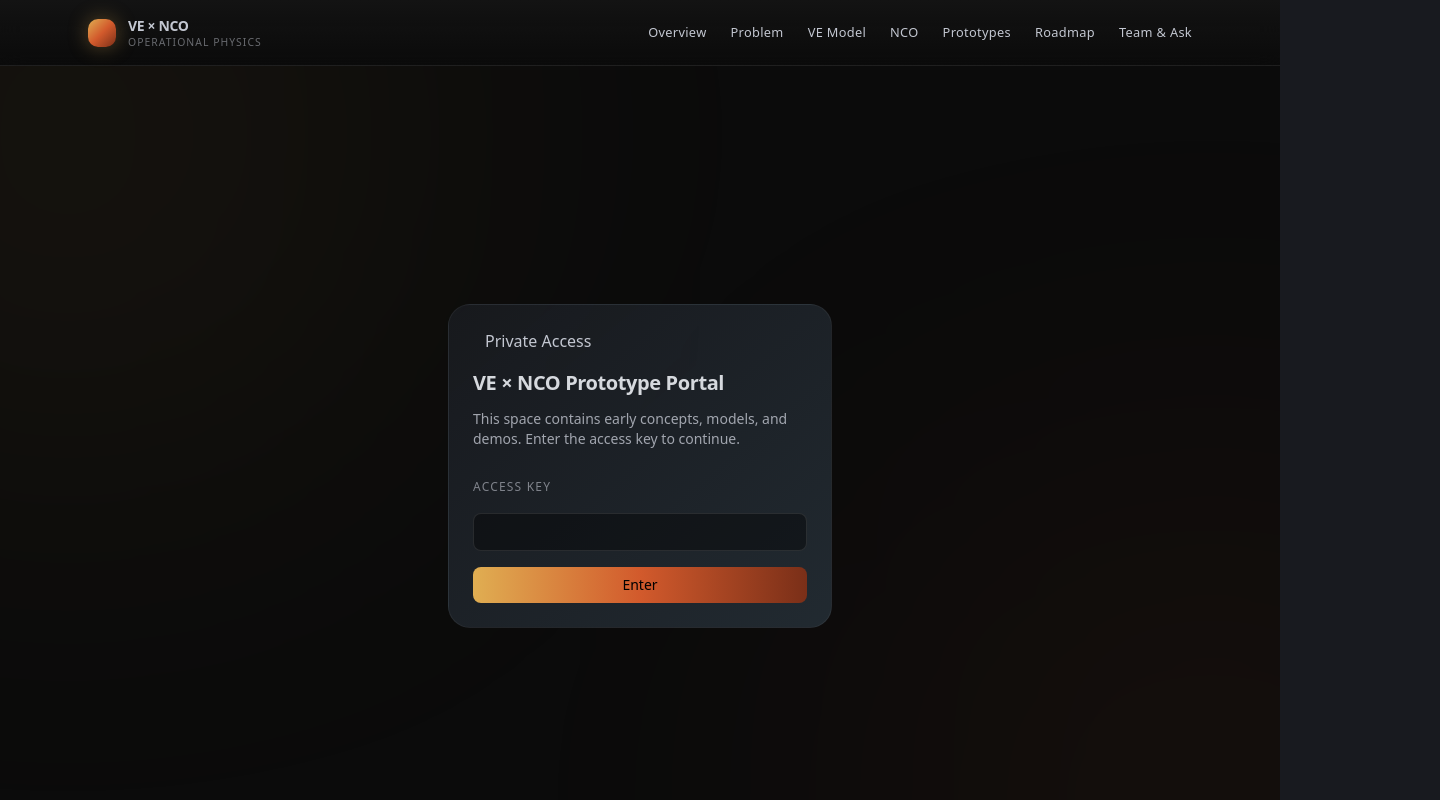
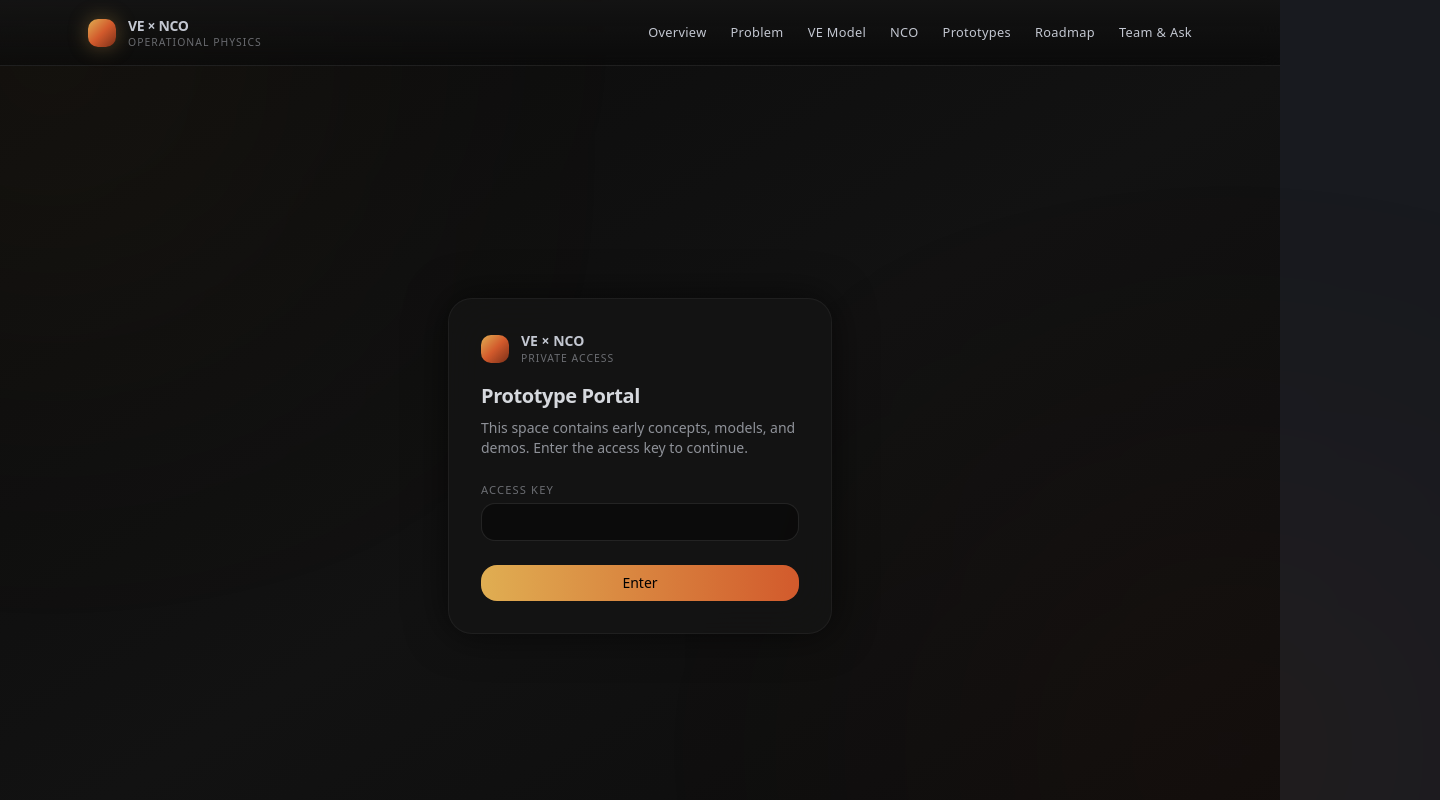
Before and after one commit to VertandErnie/vexnco-site, a Next.js app: page /login in a window 1280 px wide. Shown: the top 800 px of the page, 1440 px wide, since content can reach past the window. Built offline with nearby package versions, Linux system fonts and the light colour scheme.

Commit message:
Update page.jsx

```diff
--- a/app/login/page.jsx
+++ b/app/login/page.jsx
@@ -24,65 +24,57 @@ export default function LoginPage() {
   }
 
   return (
-    <div className="min-h-screen flex items-center justify-center relative overflow-hidden">
-      {/* Ambient glow */}
-      <div className="pointer-events-none absolute -top-48 -left-48 h-[520px] w-[520px] rounded-full bg-molten/10 blur-[200px]" />
-      <div className="pointer-events-none absolute -bottom-48 -right-48 h-[520px] w-[520px] rounded-full bg-ember/10 blur-[200px]" />
+    <div className="min-h-screen flex items-center justify-center bg-gradient-to-br from-[#0b0b0b] via-[#121212] to-[#0b0b0b]">
+      {/* ambient steel glow */}
+      <div className="pointer-events-none absolute -top-40 -left-40 h-[420px] w-[420px] rounded-full bg-molten/10 blur-[180px]" />
+      <div className="pointer-events-none absolute -bottom-40 -right-40 h-[420px] w-[420px] rounded-full bg-ember/10 blur-[180px]" />
 
-      <div className="relative w-full max-w-sm rounded-ve bg-ve-panel border border-white/5 p-6">
+      <form
+        onSubmit={handleSubmit}
+        className="relative z-10 w-full max-w-sm rounded-[24px] bg-[#141414]/80 backdrop-blur-xl border border-white/5 shadow-[0_0_40px_rgba(0,0,0,0.6)] p-8"
+      >
         <div className="flex items-center gap-3 mb-4">
-          <div className="ve-dot" />
-          <span className="ve-section-label">Private Access</span>
+          <div className="h-7 w-7 rounded-[10px] bg-gradient-to-br from-[#E0AE52] via-[#D25A2C] to-[#7a2f18]" />
+          <div>
+            <div className="text-sm font-semibold text-frost">VE × NCO</div>
+            <div className="text-[0.65rem] uppercase tracking-widest text-frost/50">
+              Private Access
+            </div>
+          </div>
         </div>
 
         <h1 className="text-xl font-semibold text-concrete">
-          VE × NCO Prototype Portal
+          Prototype Portal
         </h1>
 
-        <p className="mt-3 text-sm text-frost/80">
-          This space contains early concepts, models, and demos.
-          Enter the access key to continue.
+        <p className="mt-2 text-sm text-frost/70">
+          This space contains early concepts, models, and demos. Enter the access
+          key to continue.
         </p>
 
-        <form onSubmit={handleSubmit} className="mt-6 space-y-4">
-          <label className="text-xs uppercase tracking-widest text-frost/60">
+        <div className="mt-6">
+          <label className="block text-[0.7rem] uppercase tracking-widest text-frost/50 mb-1">
             Access key
           </label>
-
           <input
             type="password"
             value={password}
-            onChange={e => setPassword(e.target.value)}
-            className="
-              w-full rounded-lg
-              bg-black/40
-              border border-white/10
-              px-3 py-2
-              text-sm text-frost
-              focus:outline-none
-              focus:ring-2 focus:ring-molten/40
-            "
+            onChange={(e) => setPassword(e.target.value)}
+            className="w-full rounded-[14px] bg-black/40 border border-white/10 px-4 py-2 text-sm text-frost focus:outline-none focus:ring-2 focus:ring-[#E0AE52]/40"
           />
+        </div>
 
         {error && (
-            <p className="text-sm text-ember">{error}</p>
+          <p className="mt-2 text-[0.75rem] text-red-400">{error}</p>
         )}
 
         <button
           type="submit"
-            className="
-              w-full mt-2 rounded-lg
-              bg-gradient-to-r from-[#E0AE52] via-[#D25A2C] to-[#7a2f18]
-              px-3 py-2
-              text-sm font-medium
-              text-black
-              hover:opacity-90 transition
-            "
+          className="mt-6 w-full rounded-[16px] py-2 text-sm font-medium text-black bg-gradient-to-r from-[#E0AE52] to-[#D25A2C] hover:opacity-90 transition"
         >
           Enter
         </button>
       </form>
     </div>
-    </div>
   );
 }
```
Lines whose indentation alone changed are shown as unchanged.
